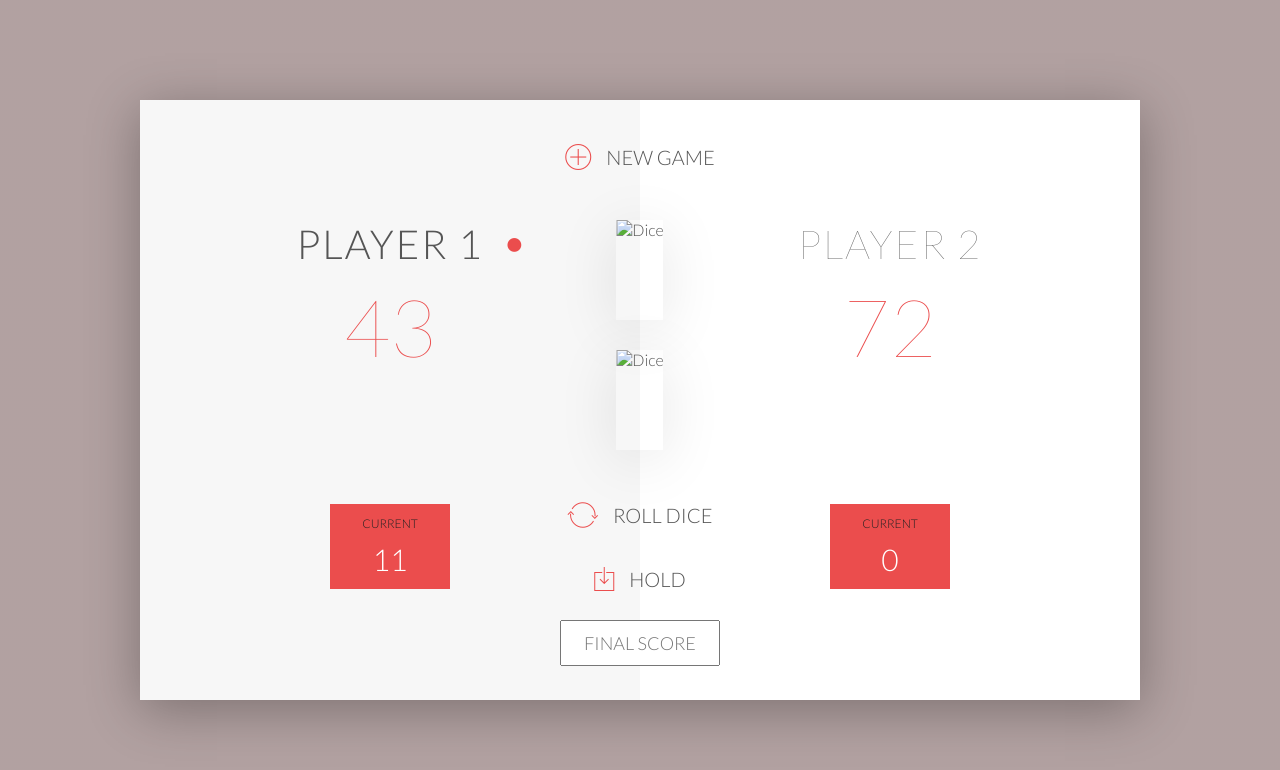
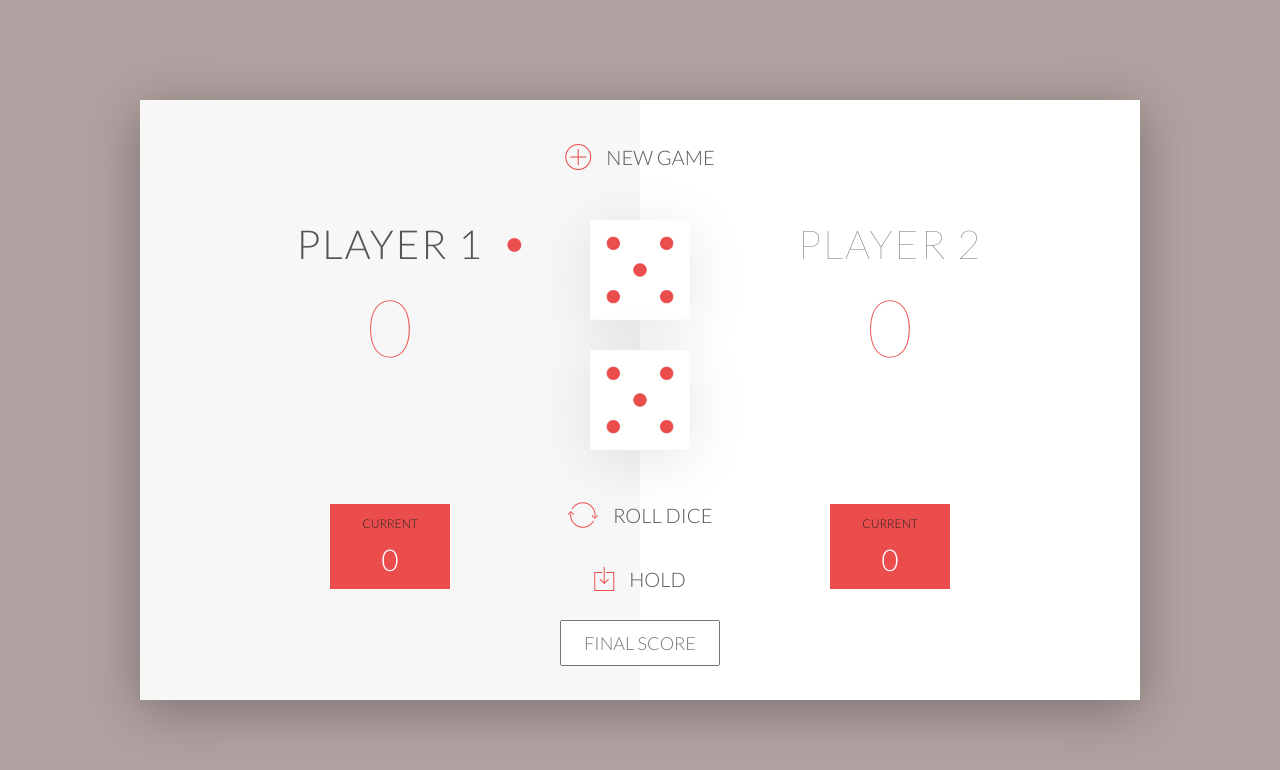
Before and after one commit to shashankyadav03/DiceGame, a plain HTML site: page dice/index.html in a window 1280 px wide. Drawn offline with nearby package versions, Linux system fonts and the light colour scheme.

Commit message:
set it up

```diff
--- /dev/null
+++ b/dice/app.js
@@ -0,0 +1,6 @@
+var score=[0,0];
+var roundScore=0;
+var activePlayer=0;
+
+var dice=Math.floor(Math.random()*6)+1;
+console.log(dice);
--- a/dice/index.html
+++ b/dice/index.html
@@ -13,16 +13,16 @@
         <div class="wrapper clearfix">
             <div class="player-0-panel active">
                 <div class="player-name" id="name-0">Player 1</div>
-                <div class="player-score" id="score-0">43</div>
+                <div class="player-score" id="score-0">0</div>
                 <div class="player-current-box">
                     <div class="player-current-label">Current</div>
-                    <div class="player-current-score" id="current-0">11</div>
+                    <div class="player-current-score" id="current-0">0</div>
                 </div>
             </div>
 
             <div class="player-1-panel">
                 <div class="player-name" id="name-1">Player 2</div>
-                <div class="player-score" id="score-1">72</div>
+                <div class="player-score" id="score-1">0</div>
                 <div class="player-current-box">
                     <div class="player-current-label">Current</div>
                     <div class="player-current-score" id="current-1">0</div>
@@ -40,6 +40,6 @@
         </div>
 
         <!--<script src="app.js"></script>-->
-        <script src="challenges.js"></script>
+        <script src="app.js"></script>
     </body>
 </html>
```
Also changed, not shown: dice/dice-1.png (added), dice/dice-2.png (added), dice/dice-3.png (added), dice/dice-4.png (added), dice/dice-5.png (added), dice/dice-6.png (added).
